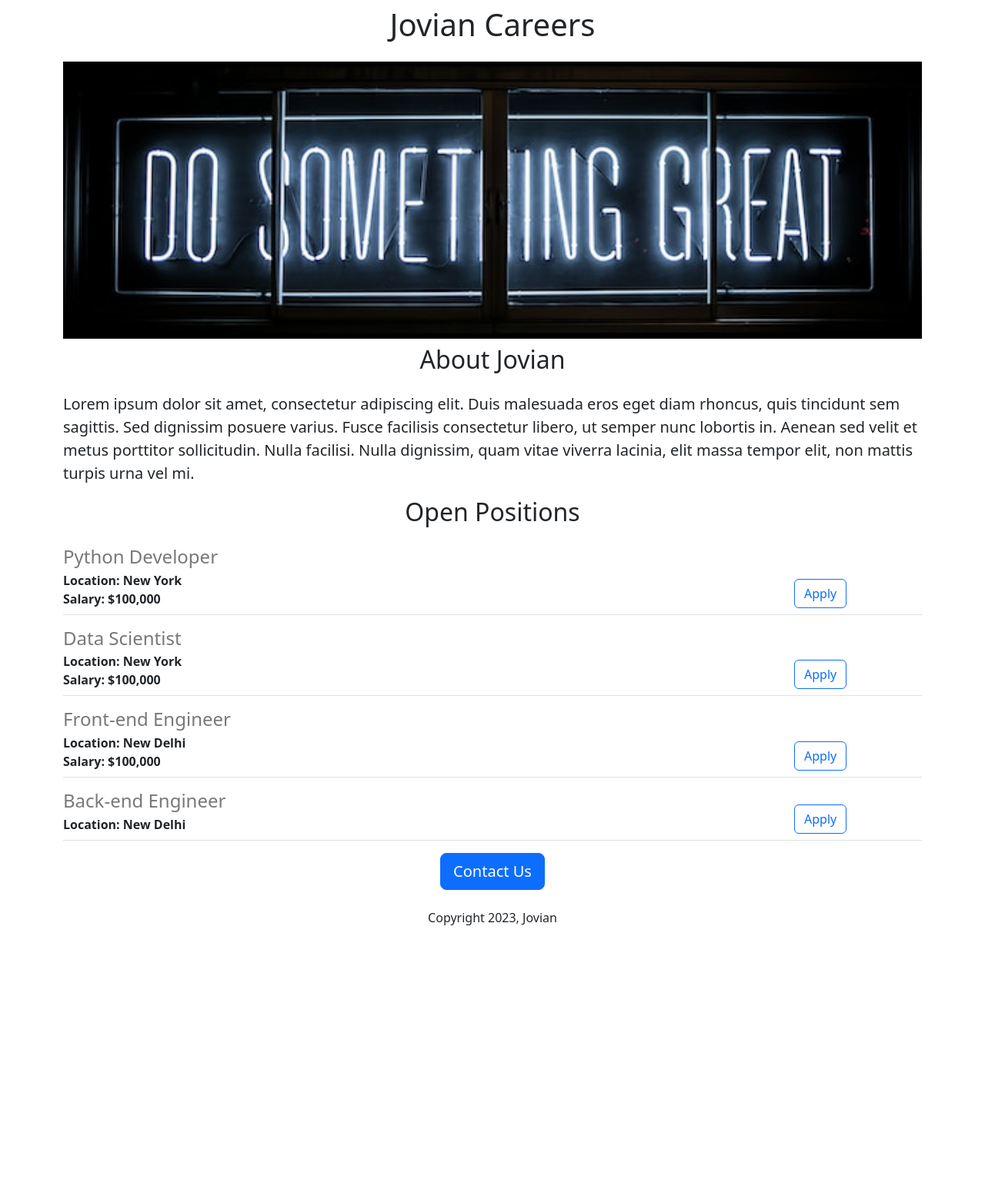
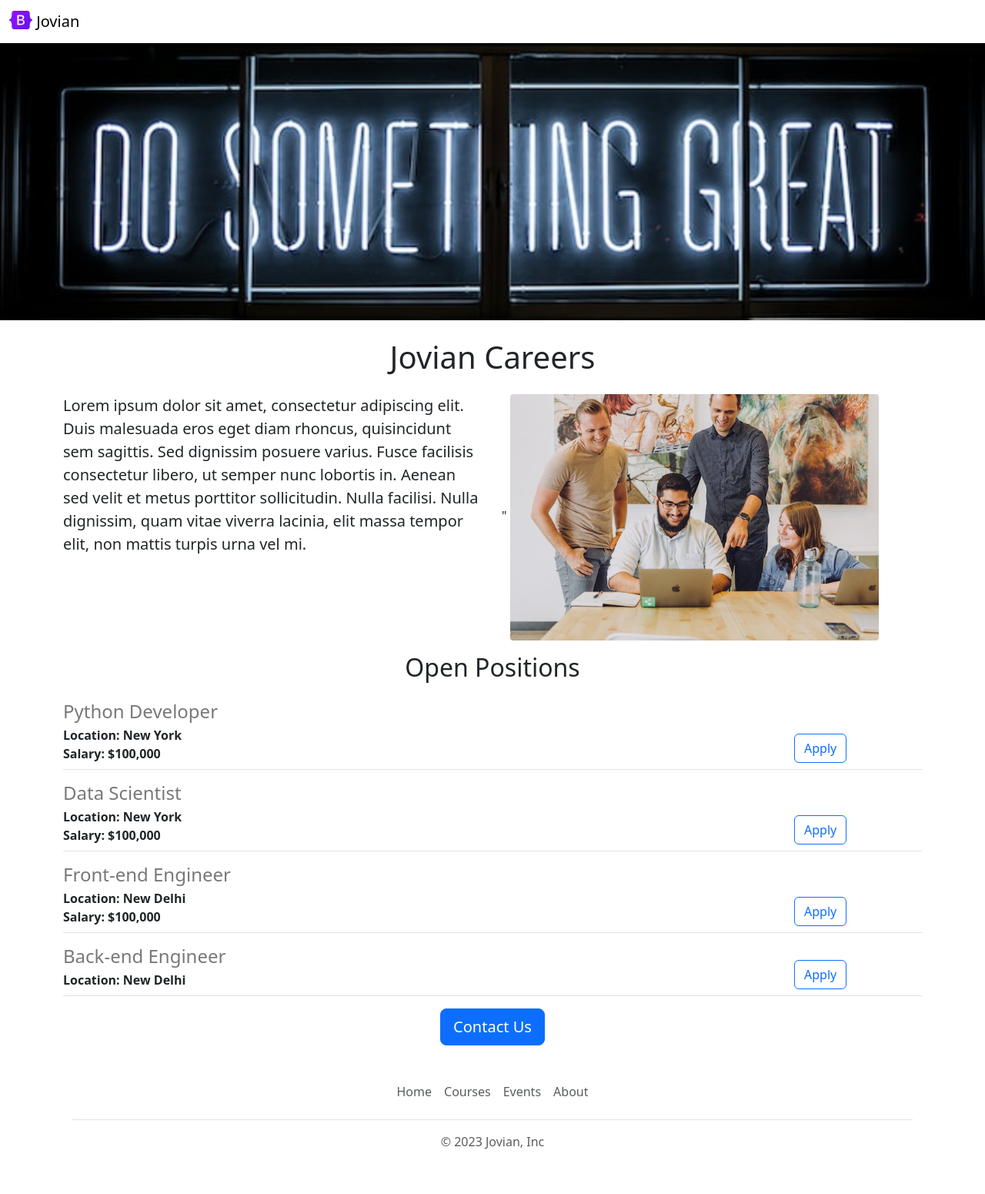
Before and after one commit to ysam7509/jovian-careers-website, a Flask app: page / in a window 1280 px wide. Shown: the whole page at 77% size. Before the commit the page ends 1202 px from the top, so only its background shows below. Run offline with Flask 2, Linux system fonts and the light colour scheme.

Commit message:
functional and aesthetic improvements

```diff
--- /dev/null
+++ b/templates/footer.html
@@ -0,0 +1,11 @@
+<div class="container">
+  <footer class="py-3 my-4">
+    <ul class="nav justify-content-center border-bottom pb-3 mb-3">
+      <li class="nav-item"><a target="_blank" href="https://www.jovian.ai" class="nav-link px-2 text-body-secondary">Home</a></li>
+      <li class="nav-item"><a target="_blank" href="https://jovian.ai/learn" class="nav-link px-2 text-body-secondary">Courses</a></li>
+      <li class="nav-item"><a target="_blank" href="https://jovian.ai/events" class="nav-link px-2 text-body-secondary">Events</a></li>
+      <li class="nav-item"><a target="_blank" href="https://jovian.ai/about" class="nav-link px-2 text-body-secondary">About</a></li>
+    </ul>
+    <p class="text-center text-body-secondary">&copy; 2023 Jovian, Inc</p>
+  </footer>
+</div>
--- a/templates/home.html
+++ b/templates/home.html
@@ -10,17 +10,27 @@
       width: 100%;
       height: 360px;
       object-fit:cover;
+      margin-bottom:16px;
     }
 
   </style>
 </head>
 <body>
+  {% include 'nav.html' %}
+   <img class="img-fluid" id="banner" src='static/banner.jpg'>
 <div class="container">
   <h1 class="text-center mt-2 mb-4">Jovian Careers</h1>
-  <img class="img-fluid" id="banner" src='static/banner.jpg'>
-  <h2 class="text-center mt-2 mb-4">About Jovian</h2>
-  <p class="lead" >
-  Lorem ipsum dolor sit amet, consectetur adipiscing elit. Duis malesuada eros eget diam rhoncus, quis tincidunt sem sagittis. Sed dignissim posuere varius. Fusce facilisis consectetur libero, ut semper nunc lobortis in. Aenean sed velit et metus porttitor sollicitudin. Nulla facilisi. Nulla dignissim, quam vitae viverra lacinia, elit massa tempor elit, non mattis turpis urna vel mi. </p>
+  <!-- <h2 class="text-center mt-2 mb-4">About Jovian</h2> -->
+  <div class="row" style="margin-bottom:16px">
+    <div class="col-md-6">
+     <p class="lead" >Lorem ipsum dolor sit amet, consectetur adipiscing elit. Duis malesuada eros eget diam rhoncus, quisincidunt sem sagittis. Sed dignissim posuere varius. Fusce facilisis consectetur libero, ut semper nunc lobortis in. Aenean sed velit et metus porttitor sollicitudin. Nulla facilisi. Nulla dignissim, quam
+vitae viverra lacinia, elit massa tempor elit, non mattis turpis urna vel mi.
+      </p>
+    </div>
+    <div class="d-none d-md-block col-md-6">"
+      <img src='static/peopleworking.jpg' style="height:320px; border-radius:4px">
+    </div>
+  </div>
   <h2 class="text-center mt-2 mb-4">Open Positions</h2>
    <p>
      <div>
@@ -31,10 +41,11 @@
       </div>
    </p>
    <div class="text-center">
-    <button class="btn btn-primary btn-lg">Contact Us</button>
-    <p class="mt-4">
+    <a class="btn btn-primary btn-lg" href=mailto:hellojovian.ai?subject=Question%20about%20Job%20Opening%20&body=My%20name%20%3A%20%3Cyour%20name%20here%3E%0D%0A%0D%0AMy%20question%3A%20%3Center%20question%20here%3E >Contact Us</a>
+    <!-- <p class="mt-4">
       Copyright 2023, Jovian
-    </p>
+    </p> -->
+     {% include 'footer.html' %}
    </div>
 </div>
 </body>
--- a/templates/jobitem.html
+++ b/templates/jobitem.html
@@ -13,7 +13,7 @@
         {% endif %}
     </div>
     <div class="col-2 align-self-end">
-      <button type="button" class="btn btn-outline-primary">Apply</button>
+      <a href="mailto:hellojovian.ai?subject=Application%20for%20{{job['title']}}&body=My%20name%20%3A%20%3Cyour%20name%20here%3E%0D%0AMy%20resume%20link%3A%20%3Cresume%20link%3E%0D%0AMy%20linkedIn%20link%3A%20%3CLinkedIn%20link%3E" button" class="btn btn-outline-primary">Apply</a>
     </div>
   </div>
 </div>
--- /dev/null
+++ b/templates/nav.html
@@ -0,0 +1,9 @@
+<nav class="navbar shadow-sm fixed-top bg-white">
+  <div class="container-fluid">
+    <a class="navbar-brand" href="#">
+      <img src="\static\logo.svg" alt="Logo" width="30" height="24" class="d-inline-block align-text-top">
+      Jovian
+    </a>
+   </div>
+</nav>
+<div style="height:56px"></div>
```
Also changed, not shown: static/logo.svg (added), static/peopleworking.jpg (added).
